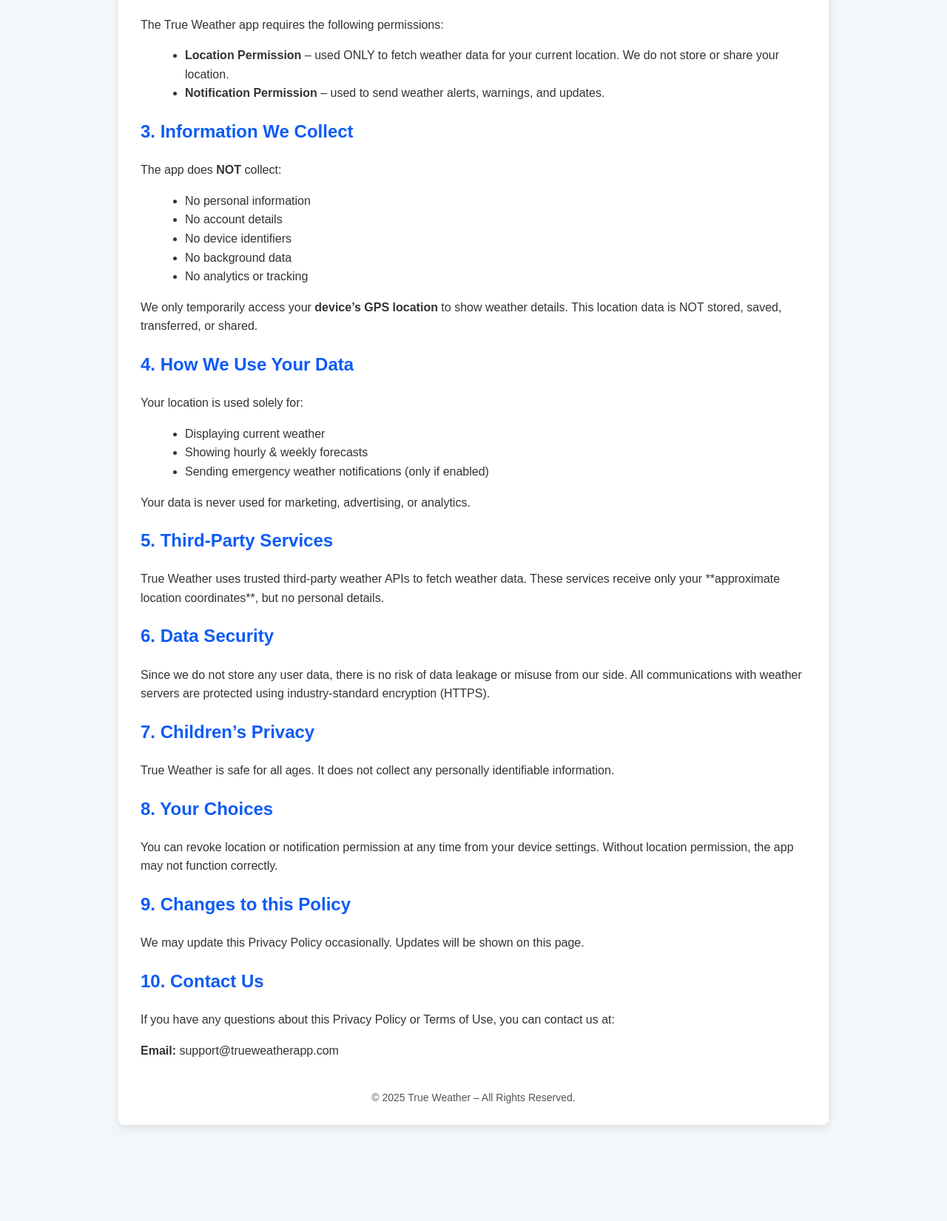
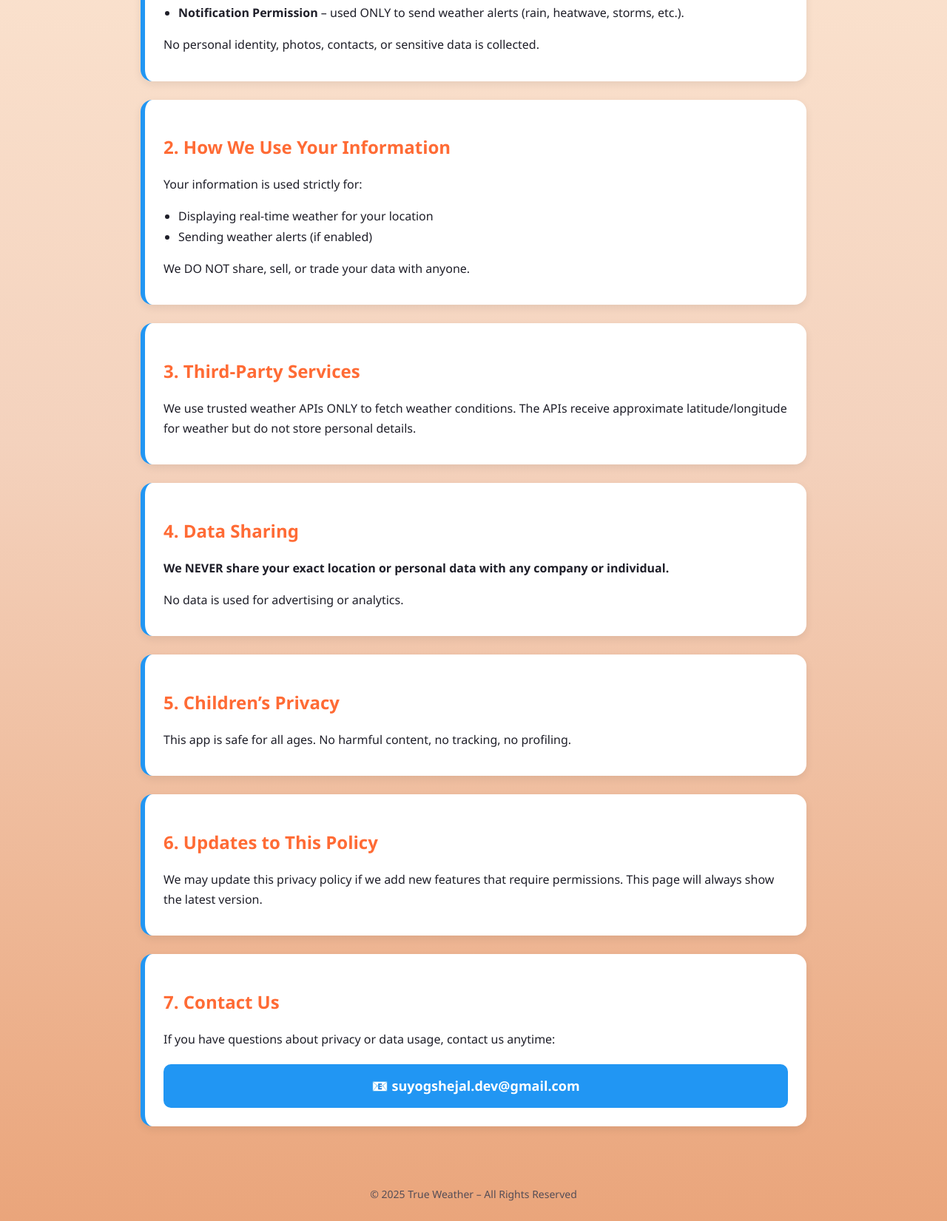
Before and after one commit to suyogshejal2004/True-Weather-Privacy-Policy, a plain HTML site: page index.html in a window 1280 px wide. Shown: the part 459-2110 px from the top of the page at 74% size. Before the commit the page ends 2000 px from the top, so only its background shows below. Drawn offline with Linux system fonts and the light colour scheme.

Commit message:
Update index.html

```diff
--- a/index.html
+++ b/index.html
@@ -3,138 +3,177 @@
 <head>
 <meta charset="UTF-8" />
 <meta name="viewport" content="width=device-width, initial-scale=1.0" />
-  <title>True Weather App - Terms & Conditions & Privacy Policy</title>
+<title>True Weather – Privacy Policy</title>
+
 <style>
+    :root {
+        /* Backgrounds */
+        --bg-top: #FEEBD8;
+        --bg-mid: #F4D2BD;
+        --bg-bot: #EAA57B;
+
+        /* Text */
+        --text-primary: #1F1F29;
+        --text-secondary: #554d56;
+        --text-tertiary: #8E8482;
+
+        /* Accents */
+        --accent-orange: #FF6B35;
+        --accent-blue: #2196F3;
+        --accent-yellow: #FFC107;
+        --accent-gold: #FFD700;
+        --accent-green: #4CAF50;
+        --accent-purple: #9C27B0;
+        --accent-gray: #607D8B;
+        --accent-red: #D32F2F;
+    }
+
     body {
-      font-family: Arial, sans-serif;
-      line-height: 1.6;
-      background: #f4f7fa;
         margin: 0;
-      padding: 20px;
-      color: #333;
+        font-family: "Segoe UI", sans-serif;
+        color: var(--text-primary);
+        background: linear-gradient(to bottom, var(--bg-top), var(--bg-mid), var(--bg-bot));
+        line-height: 1.7;
     }
+
     .container {
         max-width: 900px;
         margin: auto;
-      background: #fff;
-      padding: 25px 30px;
-      border-radius: 8px;
-      box-shadow: 0 4px 12px rgba(0,0,0,0.1);
+        padding: 30px;
     }
-    h1, h2 {
-      color: #0d5bf5;
+
+    .header {
+        text-align: center;
+        padding: 40px 20px;
     }
-    h1 {
-      text-align: center;
-      font-size: 32px;
+
+    .header h1 {
+        font-size: 38px;
+        font-weight: 800;
+        color: var(--accent-orange);
+        text-shadow: 1px 1px 3px rgba(0,0,0,0.1);
+    }
+
+    .header p {
+        font-size: 18px;
+        color: var(--text-tertiary);
+    }
+
+    .card {
+        background: white;
+        padding: 25px;
+        margin: 25px 0;
+        border-radius: 16px;
+        box-shadow: 0 4px 12px rgba(0,0,0,0.08);
+        border-left: 6px solid var(--accent-blue);
+    }
+
+    h2 {
+        color: var(--accent-orange);
         margin-bottom: 10px;
     }
+
     p {
-      margin-bottom: 15px;
+        margin-bottom: 10px;
+        font-size: 16px;
     }
+
     ul {
-      margin-left: 20px;
+        padding-left: 20px;
+        margin-bottom: 10px;
     }
+
     footer {
-      margin-top: 40px;
         text-align: center;
+        padding: 25px;
+        color: var(--text-secondary);
         font-size: 14px;
-      color: #555;
+    }
+
+    .email-box {
+        background: var(--accent-blue);
+        color: white;
+        padding: 14px;
+        text-align: center;
+        border-radius: 10px;
+        margin-top: 20px;
+        font-size: 18px;
+        font-weight: 600;
+        cursor: pointer;
+    }
+
+    .email-box:hover {
+        background: var(--accent-green);
+        transition: 0.3s;
     }
 </style>
 </head>
+
 <body>
+
 <div class="container">
+    <div class="header">
+        <h1>True Weather – Privacy Policy</h1>
+        <p>Your privacy matters to us. This page explains what we collect and why.</p>
+    </div>
 
-    <h1>True Weather App</h1>
-    <h2>Privacy Policy & Terms of Use</h2>
-    <p>Last Updated: <strong>January 2025</strong></p>
+    <div class="card">
+        <h2>1. Information We Collect</h2>
+        <p><strong>True Weather</strong> collects only the minimum information required to function properly:</p>
+        <ul>
+            <li><strong>Location Permission</strong> – used ONLY to show accurate weather for your current area.</li>
+            <li><strong>Notification Permission</strong> – used ONLY to send weather alerts (rain, heatwave, storms, etc.).</li>
+        </ul>
+        <p>No personal identity, photos, contacts, or sensitive data is collected.</p>
+    </div>
 
-    <hr><br>
+    <div class="card">
+        <h2>2. How We Use Your Information</h2>
+        <p>Your information is used strictly for:</p>
+        <ul>
+            <li>Displaying real-time weather for your location</li>
+            <li>Sending weather alerts (if enabled)</li>
+        </ul>
+        <p>We DO NOT share, sell, or trade your data with anyone.</p>
+    </div>
 
-    <h2>1. Introduction</h2>
-    <p>
-      True Weather ("we", "our", "the app") is designed to provide accurate real-time weather
-      information based on your current location. We respect your privacy and are committed
-      to being transparent about how we handle your data.
-    </p>
+    <div class="card">
+        <h2>3. Third-Party Services</h2>
+        <p>We use trusted weather APIs ONLY to fetch weather conditions.
+        The APIs receive approximate latitude/longitude for weather but do not store personal details.</p>
+    </div>
 
-    <h2>2. Permissions We Request</h2>
-    <p>The True Weather app requires the following permissions:</p>
+    <div class="card">
+        <h2>4. Data Sharing</h2>
+        <p><strong>We NEVER share your exact location or personal data with any company or individual.</strong></p>
+        <p>No data is used for advertising or analytics.</p>
+    </div>
 
-    <ul>
-      <li><strong>Location Permission</strong> – used ONLY to fetch weather data for your current location. We do not store or share your location.</li>
-      <li><strong>Notification Permission</strong> – used to send weather alerts, warnings, and updates.</li>
-    </ul>
+    <div class="card">
+        <h2>5. Children’s Privacy</h2>
+        <p>This app is safe for all ages. No harmful content, no tracking, no profiling.</p>
+    </div>
 
-    <h2>3. Information We Collect</h2>
-    <p>
-      The app does <strong>NOT</strong> collect:
-    </p>
+    <div class="card">
+        <h2>6. Updates to This Policy</h2>
+        <p>We may update this privacy policy if we add new features that require permissions.
+        This page will always show the latest version.</p>
+    </div>
 
-    <ul>
-      <li>No personal information</li>
-      <li>No account details</li>
-      <li>No device identifiers</li>
-      <li>No background data</li>
-      <li>No analytics or tracking</li>
-    </ul>
+    <div class="card">
+        <h2>7. Contact Us</h2>
+        <p>If you have questions about privacy or data usage, contact us anytime:</p>
 
-    <p>
-      We only temporarily access your <strong>device’s GPS location</strong> to show
-      weather details. This location data is NOT stored, saved, transferred, or shared.
-    </p>
+        <div class="email-box" onclick="window.location='mailto:suyogshejal.dev@gmail.com'">
+            📧 suyogshejal.dev@gmail.com
+        </div>
+    </div>
 
-    <h2>4. How We Use Your Data</h2>
-    <p>Your location is used solely for:</p>
-
-    <ul>
-      <li>Displaying current weather</li>
-      <li>Showing hourly & weekly forecasts</li>
-      <li>Sending emergency weather notifications (only if enabled)</li>
-    </ul>
-
-    <p>Your data is never used for marketing, advertising, or analytics.</p>
-
-    <h2>5. Third-Party Services</h2>
-    <p>
-      True Weather uses trusted third-party weather APIs to fetch weather data.
-      These services receive only your **approximate location coordinates**, but no personal details.
-    </p>
-
-    <h2>6. Data Security</h2>
-    <p>
-      Since we do not store any user data, there is no risk of data leakage or
-      misuse from our side. All communications with weather servers are protected using
-      industry-standard encryption (HTTPS).
-    </p>
-
-    <h2>7. Children’s Privacy</h2>
-    <p>
-      True Weather is safe for all ages. It does not collect any personally identifiable information.
-    </p>
-
-    <h2>8. Your Choices</h2>
-    <p>
-      You can revoke location or notification permission at any time from your device settings.
-      Without location permission, the app may not function correctly.
-    </p>
-
-    <h2>9. Changes to this Policy</h2>
-    <p>
-      We may update this Privacy Policy occasionally. Updates will be shown on this page.
-    </p>
-
-    <h2>10. Contact Us</h2>
-    <p>
-      If you have any questions about this Privacy Policy or Terms of Use, you can contact us at:
-    </p>
-    <p><strong>Email:</strong> support@trueweatherapp.com</p>
+</div>
 
 <footer>
-      © 2025 True Weather – All Rights Reserved.
+    © 2025 True Weather – All Rights Reserved
 </footer>
 
-  </div>
 </body>
 </html>
```
Lines whose indentation alone changed are shown as unchanged.
